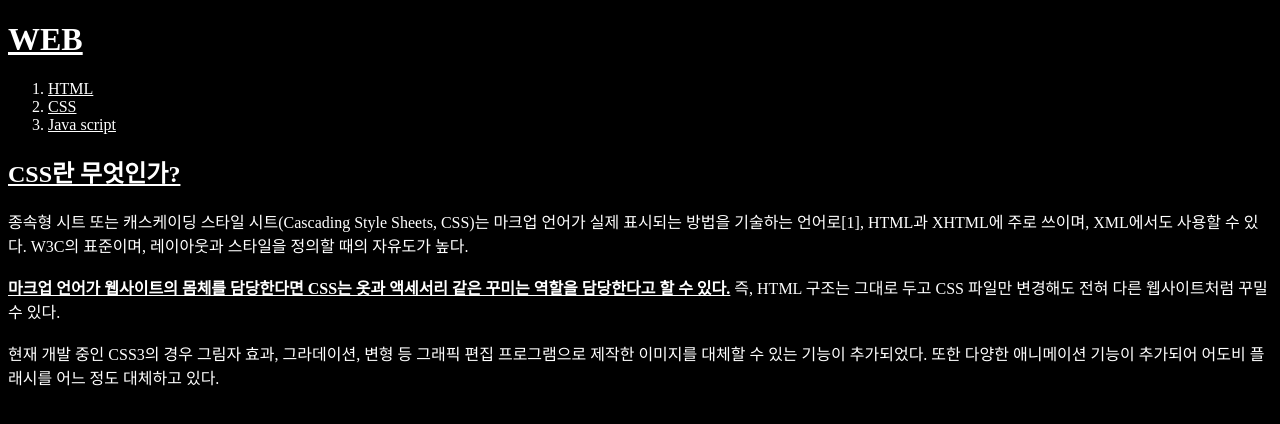
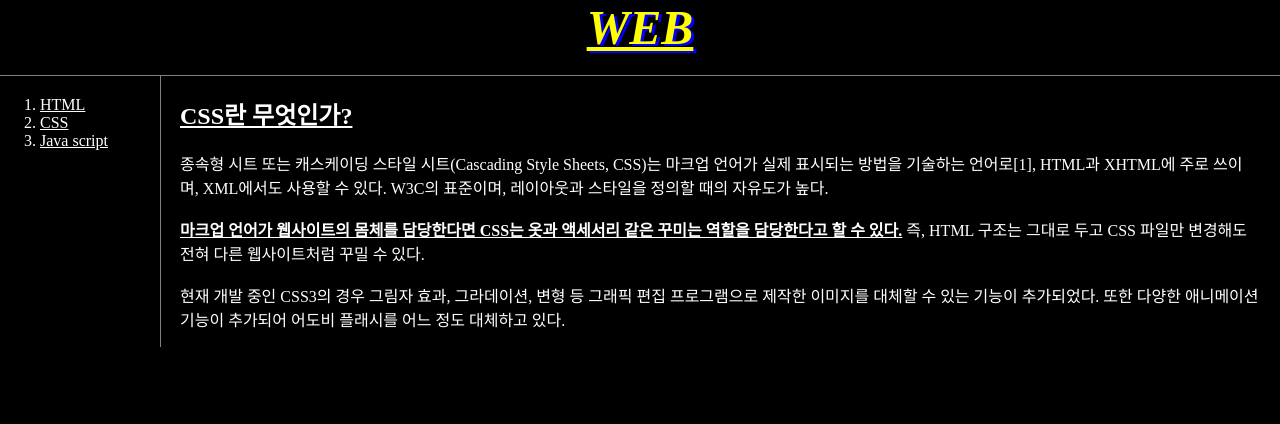
Before and after one commit to hanseon/web1, a plain HTML site: page 2.html in a window 1280 px wide. Drawn offline with Linux system fonts and the light colour scheme; files that its build step writes are made by us from their sources.

Commit message:
second version

```diff
--- a/2.html
+++ b/2.html
@@ -2,30 +2,26 @@
 <html lang="ko" dir="ltr">
   <head>
     <meta charset="utf-8">
-    <title>WEB1 - HTML</title>
-    <style media="screen">
-      body{
-        background-color : black;
-        color : white;
-      }
-      a{
-        color: inherit;
-      }
-    </style>
+    <title>WEB1 - CSS</title>
+    <link rel="stylesheet" type="text/css" href="./css/my_style.css">
   </head>
   <body>
     <h1><a href="index.html">WEB</a></h1>
+    <div class="grid">
       <ol>
         <li><a href="1.html">HTML</a></li>
         <li><a href="2.html">CSS</a></li>
         <li><a href="3.html">Java script</a></li>
       </ol>
+      <div class="article">
         <h2><a href="https://ko.wikipedia.org/wiki/%EC%A2%85%EC%86%8D%ED%98%95_%EC%8B%9C%ED%8A%B8" target="_blank">CSS란 무엇인가?</a></h2>
           <p>종속형 시트 또는 캐스케이딩 스타일 시트(Cascading Style Sheets, CSS)는 마크업 언어가 실제 표시되는 방법을 기술하는 언어로[1], HTML과 XHTML에 주로 쓰이며, XML에서도 사용할 수 있다. W3C의 표준이며, 레이아웃과 스타일을 정의할 때의 자유도가 높다.<br><br>
 
-      <strong><u>마크업 언어가 웹사이트의 몸체를 담당한다면 CSS는 옷과 액세서리 같은 꾸미는 역할을 담당한다고 할 수 있다.</U></strong> 즉, HTML 구조는 그대로 두고 CSS 파일만 변경해도 전혀 다른 웹사이트처럼 꾸밀 수 있다.<br><br>
+          <strong><u>마크업 언어가 웹사이트의 몸체를 담당한다면 CSS는 옷과 액세서리 같은 꾸미는 역할을 담당한다고 할 수 있다.</u></strong> 즉, HTML 구조는 그대로 두고 CSS 파일만 변경해도 전혀 다른 웹사이트처럼 꾸밀 수 있다.<br><br>
 
           현재 개발 중인 CSS3의 경우 그림자 효과, 그라데이션, 변형 등 그래픽 편집 프로그램으로 제작한 이미지를 대체할 수 있는 기능이 추가되었다. 또한 다양한 애니메이션 기능이 추가되어 어도비 플래시를 어느 정도 대체하고 있다.
           </p>
+      </div>
+    </div>
   </body>
 </html>
--- /dev/null
+++ b/my_style.css
@@ -0,0 +1,47 @@
+body{
+  background-color : black;
+  color : white;
+  margin: 0;
+}
+a{
+  color: inherit;
+}
+a:hover{
+  color: yellow;
+}
+h1{
+  font-size: 300%;
+  font-style: italic;
+  text-shadow: 3px 2px blue;
+  text-align: center;
+  border-bottom: 1px solid gray;
+  padding-bottom: 20px;
+  margin: 0;
+}
+h1:hover{
+  color: yellow;
+}
+
+.grid{
+  display: grid;
+  grid-template-columns: 160px 1fr;
+}
+.grid ol{
+  border-right: 1px solid gray;
+  width: 100px;
+  margin: 0;
+  padding: 20px;
+  padding-left: 40px;
+}
+.article{
+  padding-left: 20px;
+  padding-right: 20px;
+}
+@media(max-width: 550px){
+  .grid{
+    display: block;
+  }
+  .grid ol{
+    border: none;
+  }
+}
```
Also changed, not shown: 1.html (+5 -10 lines), 3.html (+6 -10 lines), index.html (+5 -9 lines). Lines whose indentation alone changed are shown as unchanged.
